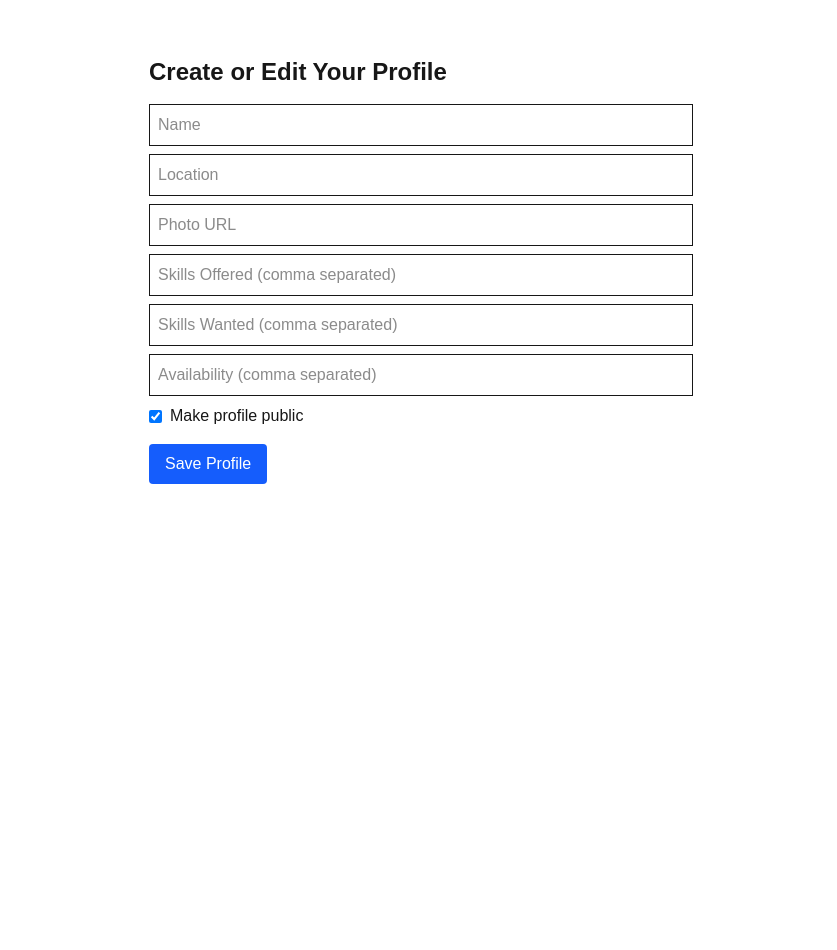
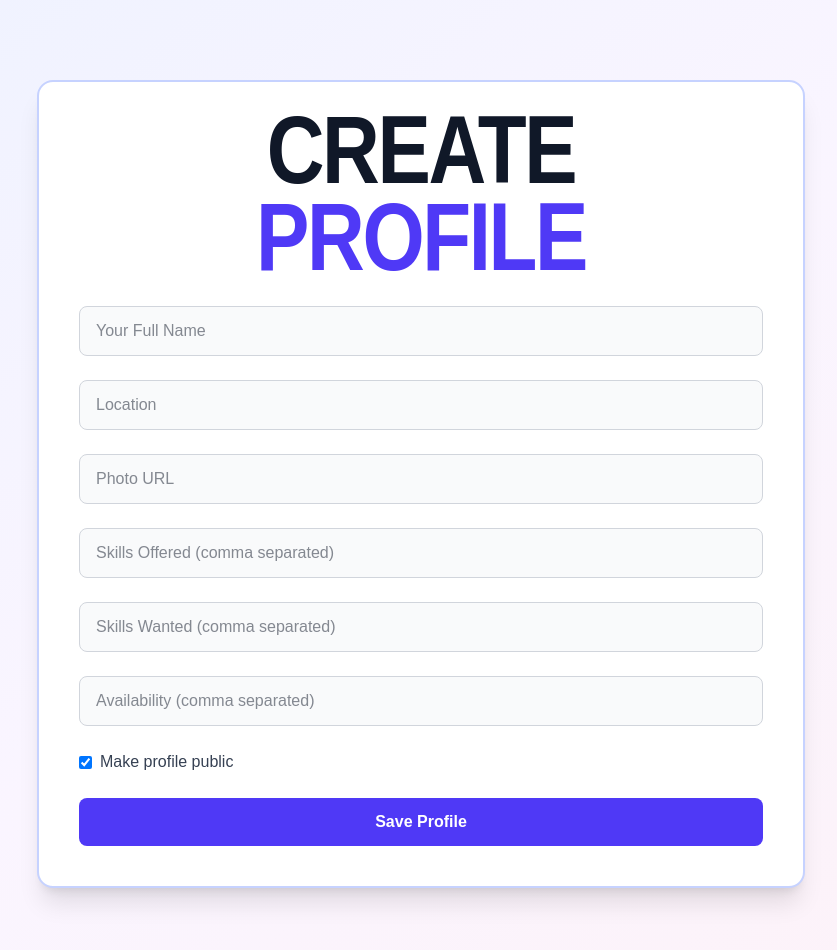
Before and after one commit to gideonx10/skill-swap, a Next.js app: page /profile in a window 1280 px wide. Shown: the top 950 px of the page, without its empty margins (219-1056 px from the left). Before the commit the page ends 800 px from the top, so only its background shows below. Built offline with nearby package versions, Linux system fonts and the light colour scheme; no server answers; the database is empty; sample sign-in values are in the browser's storage.

Commit message:
ui done for profile

```diff
--- /dev/null
+++ b/app/contact/page.tsx
@@ -0,0 +1,80 @@
+"use client";
+import React from "react";
+import { Mail, MessageSquareText, SendHorizonal } from "lucide-react";
+
+const ContactPage = () => {
+  return (
+    <div className="bg-gradient-to-br from-indigo-50 via-purple-50 to-pink-50 min-h-screen py-20">
+      <div className="max-w-7xl mx-auto px-6 md:px-12">
+        <div className="text-center mb-16">
+          <h1 className="pt-5 pb-5 text-[3rem] sm:text-[3.5rem] md:text-[4rem] lg:text-[4.5rem] xl:text-[5rem] font-black tracking-[-0.03em] text-gray-900 leading-[0.9] transform scale-y-120 font-display">
+            <span className="block">GET IN</span>
+            <span className="block text-indigo-600">TOUCH</span>
+          </h1>
+          <p className="text-xl text-gray-600 max-w-3xl mx-auto">
+            Have questions, suggestions, or just want to say hello? We'd love to hear from you.
+          </p>
+        </div>
+
+        <div className="grid grid-cols-1 md:grid-cols-2 gap-12">
+          <div className="bg-white p-10 rounded-xl border-2 border-indigo-200 shadow-sm">
+            <div className="flex items-start mb-8">
+              <Mail className="w-8 h-8 text-indigo-600 mr-4 mt-1" />
+              <div>
+                <h3 className="text-lg font-semibold text-gray-900 mb-1">Email Us</h3>
+                <p className="text-gray-600">support@skillswap.io</p>
+              </div>
+            </div>
+
+            <div className="flex items-start">
+              <MessageSquareText className="w-8 h-8 text-indigo-600 mr-4 mt-1" />
+              <div>
+                <h3 className="text-lg font-semibold text-gray-900 mb-1">Business Enquiries</h3>
+                <p className="text-gray-600">collab@skillswap.io</p>
+              </div>
+            </div>
+          </div>
+
+          <form className="bg-white p-10 rounded-xl border-2 border-purple-200 shadow-sm space-y-6">
+            <div>
+              <label className="block text-sm font-medium text-gray-700 mb-2">Full Name</label>
+              <input
+                type="text"
+                placeholder="Your name"
+                className="w-full border border-gray-300 rounded-lg px-4 py-3 focus:outline-none focus:ring-2 focus:ring-indigo-500"
+                required
+              />
+            </div>
+            <div>
+              <label className="block text-sm font-medium text-gray-700 mb-2">Email Address</label>
+              <input
+                type="email"
+                placeholder="you@example.com"
+                className="w-full border border-gray-300 rounded-lg px-4 py-3 focus:outline-none focus:ring-2 focus:ring-indigo-500"
+                required
+              />
+            </div>
+            <div>
+              <label className="block text-sm font-medium text-gray-700 mb-2">Message</label>
+              <textarea
+                rows={4}
+                placeholder="Your message..."
+                className="w-full border border-gray-300 rounded-lg px-4 py-3 focus:outline-none focus:ring-2 focus:ring-indigo-500"
+                required
+              ></textarea>
+            </div>
+            <button
+              type="submit"
+              className="w-full bg-indigo-600 text-white py-3 px-6 rounded-lg font-semibold hover:bg-indigo-700 flex items-center justify-center gap-2"
+            >
+              <SendHorizonal className="w-5 h-5" />
+              Send Message
+            </button>
+          </form>
+        </div>
+      </div>
+    </div>
+  );
+};
+
+export default ContactPage;
--- a/app/profile/page.tsx
+++ b/app/profile/page.tsx
@@ -39,7 +39,7 @@ export default function ProfilePage() {
       method: "POST",
       body: JSON.stringify({
         ...form,
-        email: session?.user?.email, // associate profile with logged in user
+        email: session?.user?.email,
         skillsOffered: form.skillsOffered.split(",").map((s) => s.trim()),
         skillsWanted: form.skillsWanted.split(",").map((s) => s.trim()),
         availability: form.availability.split(",").map((a) => a.trim()),
@@ -54,47 +54,57 @@ export default function ProfilePage() {
   if (status === "loading") return <p>Loading...</p>;
 
   return (
-    <div className="max-w-xl mx-auto mt-10 p-4">
-      <h1 className="text-2xl font-bold mb-4">Create or Edit Your Profile</h1>
+    <div className="bg-gradient-to-br from-indigo-50 via-purple-50 to-pink-50 py-20 min-h-screen">
+      <div className="max-w-3xl mx-auto bg-white border-2 border-indigo-200 rounded-2xl p-10 shadow-xl">
+        <h1 className="text-[3rem] sm:text-[3.5rem] md:text-[4rem] lg:text-[4.5rem] xl:text-[5rem] font-black tracking-[-0.03em] text-gray-900 leading-[0.9] transform scale-y-120 font-display mb-10 text-center">
+          <span className="block">CREATE</span>
+          <span className="block text-indigo-600">PROFILE</span>
+        </h1>
 
+        <div className="space-y-6">
           <input
             name="name"
-        placeholder="Name"
+            placeholder="Your Full Name"
             onChange={handleChange}
-        className="w-full p-2 border mb-2"
+            className="w-full px-4 py-3 bg-gray-50 border border-gray-300 rounded-lg focus:outline-none focus:ring-2 focus:ring-indigo-500 text-gray-900"
           />
+
           <input
             name="location"
             placeholder="Location"
             onChange={handleChange}
-        className="w-full p-2 border mb-2"
+            className="w-full px-4 py-3 bg-gray-50 border border-gray-300 rounded-lg focus:outline-none focus:ring-2 focus:ring-indigo-500 text-gray-900"
           />
+
           <input
             name="photo"
             placeholder="Photo URL"
             onChange={handleChange}
-        className="w-full p-2 border mb-2"
+            className="w-full px-4 py-3 bg-gray-50 border border-gray-300 rounded-lg focus:outline-none focus:ring-2 focus:ring-indigo-500 text-gray-900"
           />
+
           <input
             name="skillsOffered"
             placeholder="Skills Offered (comma separated)"
             onChange={handleChange}
-        className="w-full p-2 border mb-2"
+            className="w-full px-4 py-3 bg-gray-50 border border-gray-300 rounded-lg focus:outline-none focus:ring-2 focus:ring-indigo-500 text-gray-900"
           />
+
           <input
             name="skillsWanted"
             placeholder="Skills Wanted (comma separated)"
             onChange={handleChange}
-        className="w-full p-2 border mb-2"
+            className="w-full px-4 py-3 bg-gray-50 border border-gray-300 rounded-lg focus:outline-none focus:ring-2 focus:ring-indigo-500 text-gray-900"
           />
+
           <input
             name="availability"
             placeholder="Availability (comma separated)"
             onChange={handleChange}
-        className="w-full p-2 border mb-2"
+            className="w-full px-4 py-3 bg-gray-50 border border-gray-300 rounded-lg focus:outline-none focus:ring-2 focus:ring-indigo-500 text-gray-900"
           />
 
-      <label className="flex items-center mb-4">
+          <label className="flex items-center text-gray-700">
             <input
               type="checkbox"
               name="isPublic"
@@ -107,10 +117,12 @@ export default function ProfilePage() {
 
           <button
             onClick={handleSubmit}
-        className="bg-blue-600 text-white px-4 py-2 rounded"
+            className="w-full bg-indigo-600 text-white py-3 px-6 rounded-lg font-semibold hover:bg-indigo-700 transition-all"
           >
             Save Profile
           </button>
         </div>
+      </div>
+    </div>
   );
 }
```
Lines whose indentation alone changed are shown as unchanged.
